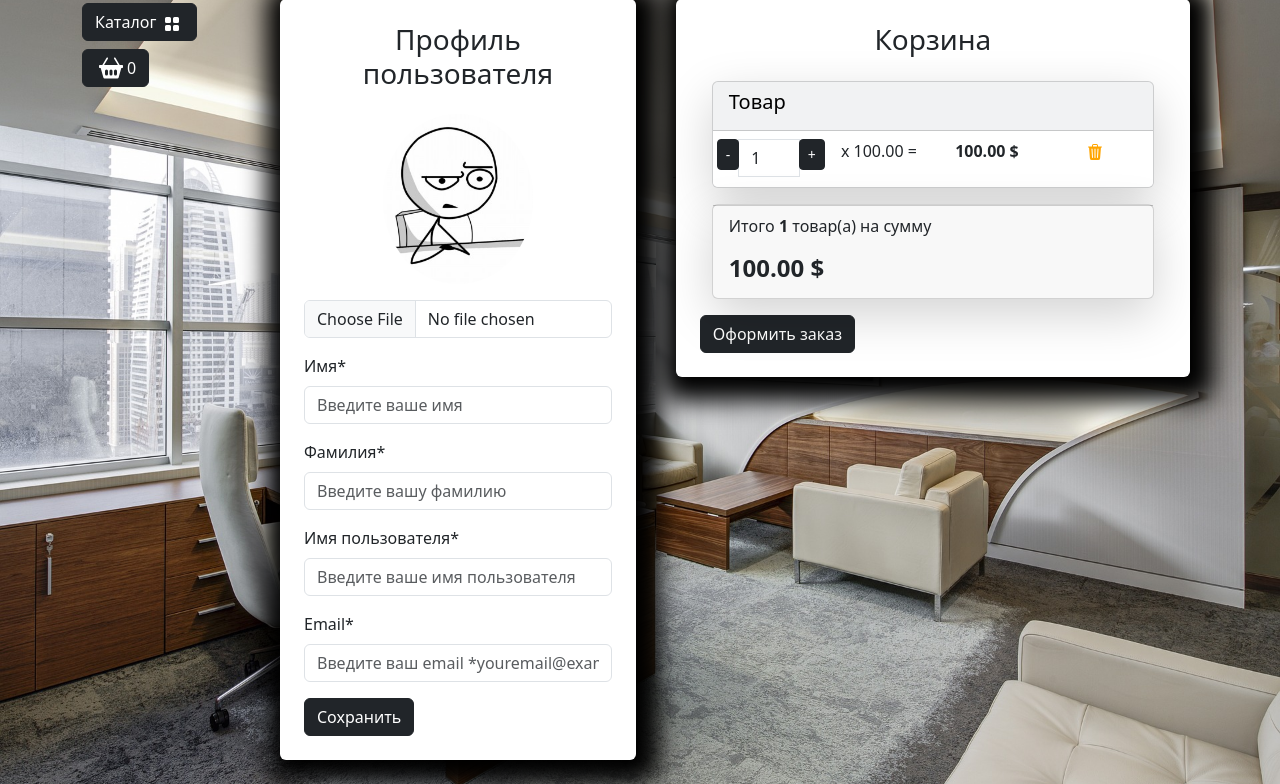
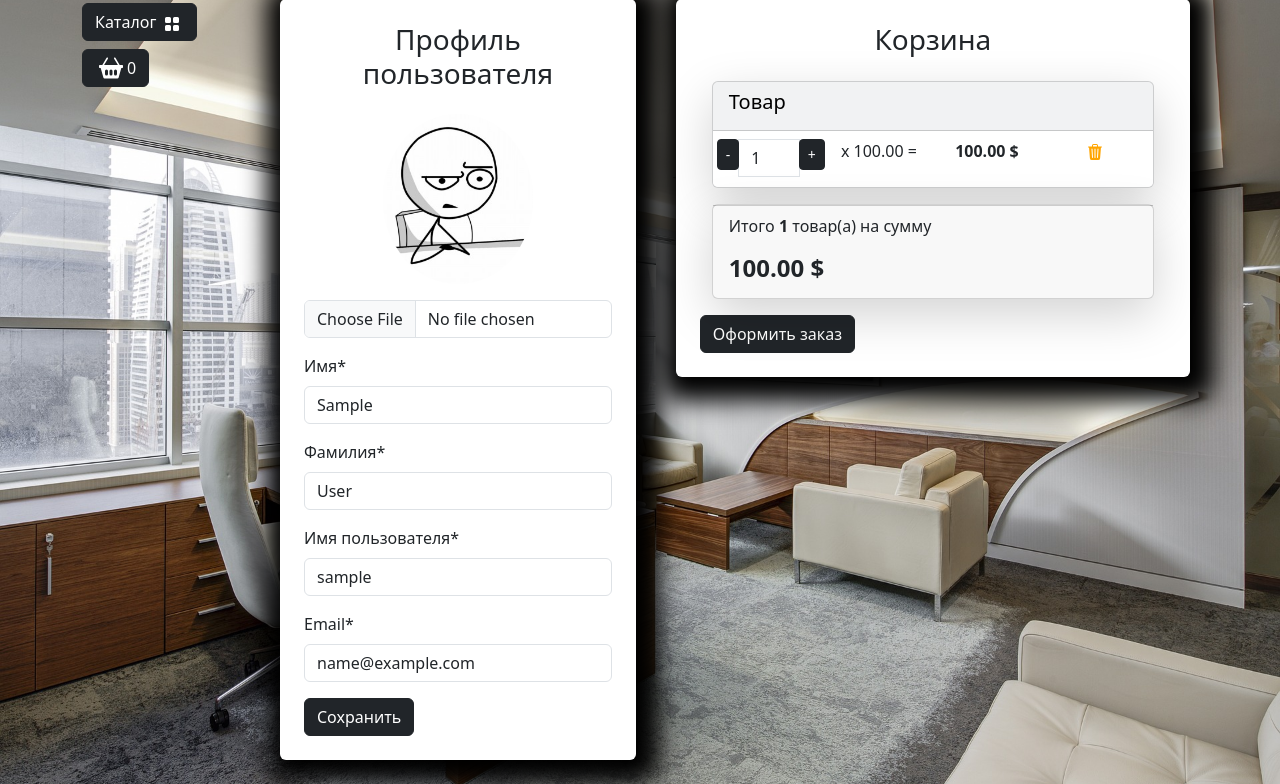
Before and after one commit to Abduvaliyev2003/Internet-Market-with-django, a Django app: page /user/profile/ in a window 1280 px wide. Shown: the part 61-845 px from the top of the page. Run offline with Django 5.2, Linux system fonts and the light colour scheme; the visitor is signed in with stand-in values (Sample User, id 1); some libraries are stand-ins or nearby versions.

Commit message:
finished project

```diff
--- a/app1/users/forms.py
+++ b/app1/users/forms.py
@@ -1,5 +1,5 @@
 from django import forms
-from django.contrib.auth.forms import AuthenticationForm, UserCreationForm
+from django.contrib.auth.forms import AuthenticationForm, UserCreationForm, UserChangeForm
 
 from users.models import User
 
@@ -45,3 +45,25 @@ class UserRegisterForm(UserCreationForm):
     password2 = forms.CharField(
         widget=forms.PasswordInput(attrs={'class': 'form-control', 'placeholder': 'Confirm Password'}),
     )
+
+
+class ProfileForm(UserChangeForm):
+    class Meta:
+        model = User
+        fields = ['image','first_name', 'last_name', 'username', 'email']
+
+    image = forms.ImageField(
+        widget=forms.FileInput(attrs={'class': 'form-control', 'placeholder': 'Image'}), required=False,
+    )
+    first_name = forms.CharField(
+        widget=forms.TextInput(attrs={'class': 'form-control', 'placeholder': 'First Name'}),
+    )
+    last_name = forms.CharField(
+        widget=forms.TextInput(attrs={'class': 'form-control', 'placeholder': 'Last Name'}),
+    )
+    username = forms.CharField(
+        widget=forms.TextInput(attrs={'class': 'form-control', 'placeholder': 'Username'}),
+    )
+    email = forms.EmailField(
+        widget=forms.EmailInput(attrs={'class': 'form-control', 'placeholder': 'Email'}),
+    )
--- a/app1/users/templates/users/profile.html
+++ b/app1/users/templates/users/profile.html
@@ -9,46 +9,108 @@
         <div class="bg-white p-4 mb-4 mx-2 rounded custom-shadow">
             <h3 class="text-center mb-4">Профиль пользователя</h3>
 
-            <form>
+            <form action="{% url 'users:profile' %}" method="post" enctype="multipart/form-data">
+    {% csrf_token %}
+
+    {% if form.non_field_errors %}
+        <div class="alert alert-danger">
+            {{ form.non_field_errors }}
+        </div>
+    {% endif %}
+
     <div class="row">
+
         <div class="col-md-12 mb-3 text-center">
 
-                        <!-- Avatar -->
+            {% if user.image %}
+                <img src="{{ user.image.url }}"
+                     alt="Аватар пользователя"
+                     class="img-fluid rounded-circle"
+                     style="max-width: 150px;">
+            {% else %}
                 <img src="{% static 'deps/images/baseavatar.jpg' %}"
                      alt="Аватар пользователя"
                      class="img-fluid rounded-circle"
                      style="max-width: 150px;">
+            {% endif %}
 
             <input type="file"
                    class="form-control mt-3"
-                               id="avatar"
+                   id="id_image"
+                   name="image"
                    accept="image/*">
+
+            {% if form.image.errors %}
+                <div class="text-danger mt-2">
+                    {{ form.image.errors }}
+                </div>
+            {% endif %}
         </div>
 
         <div class="col-md-12 mb-3">
-                        <label for="firstName" class="form-label">Имя*</label>
-                        <input type="text" class="form-control" id="firstName"
-                               placeholder="Введите ваше имя" value="" required>
+            <label for="id_first_name" class="form-label">Имя*</label>
+            <input type="text"
+                   class="form-control"
+                   id="id_first_name"
+                   name="first_name"
+                   value="{{ form.first_name.value|default:user.first_name }}"
+                   placeholder="Введите ваше имя">
+
+            {% if form.first_name.errors %}
+                <div class="text-danger mt-1">
+                    {{ form.first_name.errors }}
+                </div>
+            {% endif %}
         </div>
 
         <div class="col-md-12 mb-3">
-                        <label for="lastName" class="form-label">Фамилия*</label>
-                        <input type="text" class="form-control" id="lastName"
-                               placeholder="Введите вашу фамилию" value="" required>
+            <label for="id_last_name" class="form-label">Фамилия*</label>
+            <input type="text"
+                   class="form-control"
+                   id="id_last_name"
+                   name="last_name"
+                   value="{{ form.last_name.value|default:user.last_name }}"
+                   placeholder="Введите вашу фамилию">
+
+            {% if form.last_name.errors %}
+                <div class="text-danger mt-1">
+                    {{ form.last_name.errors }}
+                </div>
+            {% endif %}
         </div>
 
         <div class="col-md-12 mb-3">
-                        <label for="username" class="form-label">Имя пользователя*</label>
-                        <input type="text" class="form-control" id="username"
-                               placeholder="Введите ваше имя пользователя" value="" required>
+            <label for="id_username" class="form-label">Имя пользователя*</label>
+            <input type="text"
+                   class="form-control"
+                   id="id_username"
+                   name="username"
+                   value="{{ form.username.value|default:user.username }}"
+                   placeholder="Введите ваше имя пользователя">
+
+            {% if form.username.errors %}
+                <div class="text-danger mt-1">
+                    {{ form.username.errors }}
+                </div>
+            {% endif %}
         </div>
 
         <div class="col-md-12 mb-3">
-                        <label for="email" class="form-label">Email*</label>
-                        <input type="email" class="form-control" id="email"
-                               placeholder="Введите ваш email *youremail@example.com"
-                               value="" required>
+            <label for="id_email" class="form-label">Email*</label>
+            <input type="email"
+                   class="form-control"
+                   id="id_email"
+                   name="email"
+                   value="{{ form.email.value|default:user.email }}"
+                   placeholder="Введите ваш email">
+
+            {% if form.email.errors %}
+                <div class="text-danger mt-1">
+                    {{ form.email.errors }}
                 </div>
+            {% endif %}
+        </div>
+
     </div>
 
     <button type="submit" class="btn btn-dark">
--- a/app1/users/views.py
+++ b/app1/users/views.py
@@ -1,7 +1,8 @@
-from django.contrib import auth
+from django.contrib import auth, messages
+from django.contrib.auth.decorators import login_required
 from django.shortcuts import render, redirect
 from django.http import HttpResponse, HttpResponseRedirect
-from users.forms import UserLoginForm, UserRegisterForm
+from users.forms import UserLoginForm, UserRegisterForm, ProfileForm
 
 
 def login(request) -> HttpResponse:
@@ -13,6 +14,7 @@ def login(request) -> HttpResponse:
             user = auth.authenticate(username=username, password=password)
             if user:
                 auth.login(request, user)
+                messages.success(request, f"{username}, successfully logged in!")
                 return HttpResponseRedirect(reverse('main:index'))
     else:
         form = UserLoginForm()
@@ -31,6 +33,7 @@ def registration(request) -> HttpResponse:
             form.save()
             user = form.instance
             auth.login(request, user)
+            messages.success(request, f"{user.username}, successfully registrated in!")
             return HttpResponseRedirect(reverse('main:index'))
     else:
         form = UserRegisterForm()
@@ -42,14 +45,25 @@ def registration(request) -> HttpResponse:
     return render(request, 'users/registration.html', context)
 
 
+@login_required
 def profile(request) -> HttpResponse:
+    if request.method == 'POST':
+        form = ProfileForm(data=request.POST, instance=request.user, files=request.FILES)
+        if form.is_valid():
+            form.save()
+            messages.success(request, " successfully updated")
+            return HttpResponseRedirect(reverse('users:profile'))
+    else:
+        form = ProfileForm(instance=request.user)
     context: dict[str, str] = {
-        'title': 'Home - Кабинет'
+        'title': 'Home - Кабинет',
+        'form': form
     }
 
     return render(request, 'users/profile.html', context)
 
-
+@login_required
 def logout(request):
+    messages.success(request, f"{request.user.username}, log out")
     auth.logout(request)
     return redirect(reverse('main:index'))
```
Lines whose indentation alone changed are shown as unchanged.
